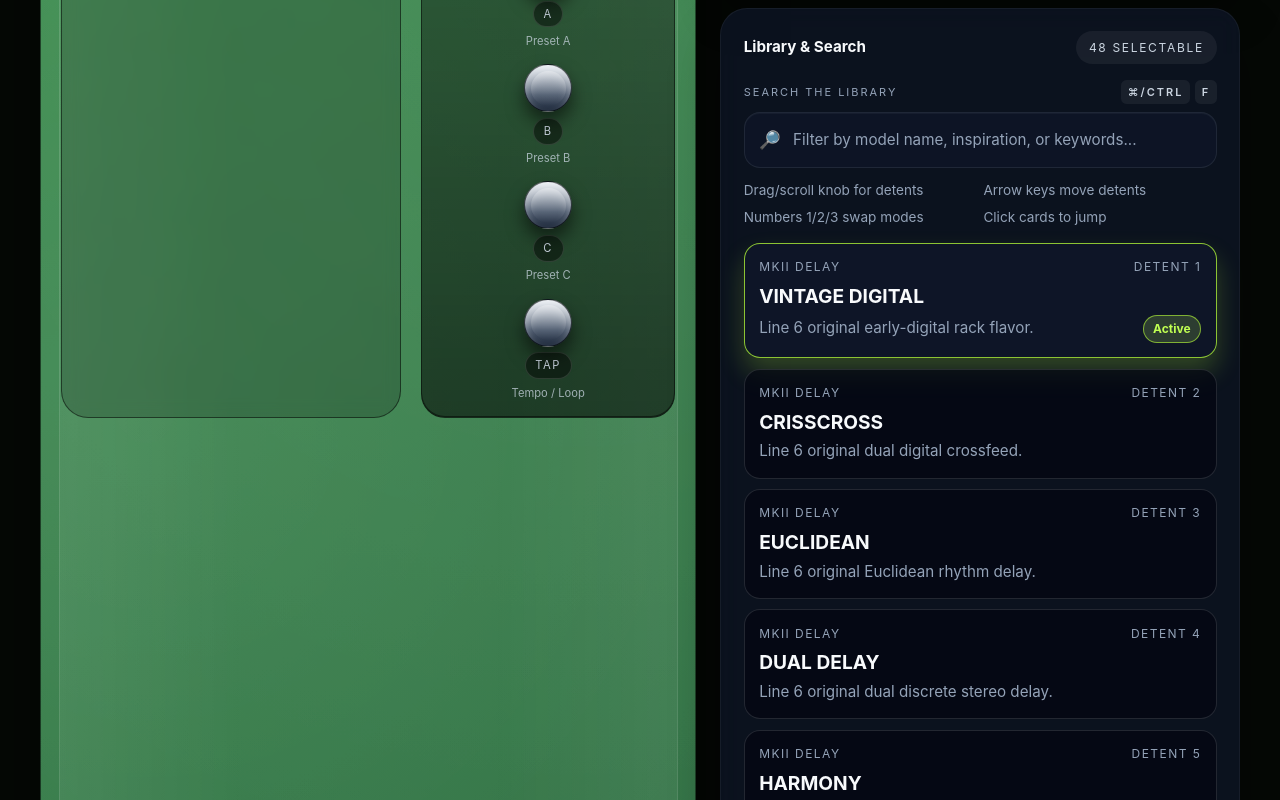
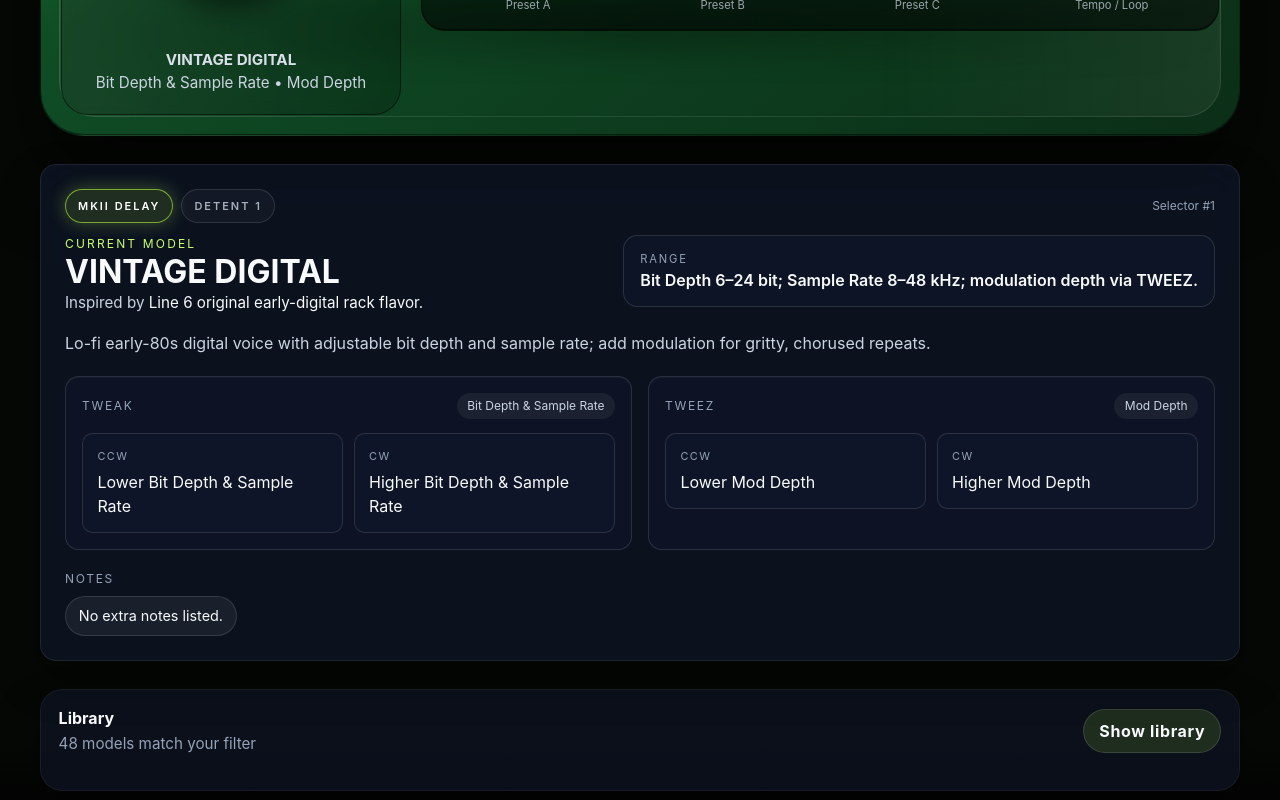
Before and after one commit to salmanj1/MacDLmkII, a React (Vite) app: page / in a window 1280 px wide. Shown: the part 1020-1820 px from the top of the page. Built offline with nearby package versions, Linux system fonts and the light colour scheme.

Commit message:
refactor

```diff
--- a/package.json
+++ b/package.json
@@ -12,7 +12,7 @@
     "tauri": "tauri",
     "data:extract": "tsx scripts/extractPdfText.ts",
     "data:build": "pnpm data:extract && tsx scripts/generateEffects.ts",
-    "storybook": "storybook dev -p 6006",
+    "storybook": "storybook dev -p 6006 --no-open",
     "storybook:build": "storybook build"
   },
   "dependencies": {
--- a/src/App.module.less
+++ b/src/App.module.less
@@ -72,15 +72,99 @@
   gap: 1.75rem;
 }
 
-.contentGrid {
+.utilityBar {
   display: grid;
-  gap: 1.5rem;
+  gap: 0.65rem;
 }
 
-.rightStack {
+.instructions {
+  border-radius: 1rem;
+  border: 1px solid fade(@textPrimary, 6%);
+  background: fade(@panel, 70%);
+  padding: 0.9rem 1rem;
+  display: grid;
+  grid-template-columns: repeat(auto-fit, minmax(180px, 1fr));
+  gap: 0.5rem;
+  font-size: 0.9rem;
+  color: @textMuted;
+}
+
+.faceplateWrap {
+  width: 100%;
+}
+
+.infoWrap {
+  width: 100%;
+}
+
+.librarySection {
+  border-radius: 1.4rem;
+  border: 1px solid fade(@textPrimary, 6%);
+  background: fade(@panel, 60%);
+  padding: 1rem 1.1rem 1.25rem;
+  box-shadow: @shadowPanel;
+}
+
+.libraryHeader {
   display: flex;
-  flex-direction: column;
-  gap: 1rem;
+  align-items: center;
+  justify-content: space-between;
+  gap: 0.75rem;
+}
+
+.libraryTitle {
+  margin: 0;
+  font-weight: 700;
+  color: @textPrimary;
+}
+
+.librarySubtitle {
+  margin: 0.2rem 0 0;
+  color: @textMuted;
+  font-size: 0.95rem;
+}
+
+.libraryToggle {
+  border-radius: 9999px;
+  border: 1px solid @borderSoft;
+  background: fade(@glow, 12%);
+  color: @textPrimary;
+  padding: 0.55rem 0.95rem;
+  font-weight: 700;
+  letter-spacing: 0.04em;
+  cursor: pointer;
+  transition:
+    border-color 140ms ease,
+    box-shadow 140ms ease,
+    transform 140ms ease;
+}
+
+.libraryToggle:hover {
+  border-color: fade(@glow, 60%);
+  box-shadow: 0 10px 20px fade(@glow, 14%);
+}
+
+.libraryToggle:active {
+  transform: translateY(1px);
+}
+
+.libraryBody {
+  margin-top: 0.85rem;
+}
+
+.libraryBodyOpen {
+  animation: fadeIn 160ms ease;
+}
+
+@keyframes fadeIn {
+  from {
+    opacity: 0;
+    transform: translateY(4px);
+  }
+  to {
+    opacity: 1;
+    transform: translateY(0);
+  }
 }
 
 .error {
@@ -103,8 +187,4 @@
   .main {
     padding: 3rem 2.5rem 3.5rem;
   }
-
-  .contentGrid {
-    grid-template-columns: 1.2fr 0.95fr;
-  }
 }
--- a/src/App.tsx
+++ b/src/App.tsx
@@ -8,12 +8,14 @@
 import { buildQaStats } from './utils/effectQa';
 import styles from './App.module.less';
 import ErrorBoundary from './components/organisms/ErrorBoundary/ErrorBoundary';
+import SearchBox from './components/molecules/SearchBox/SearchBox';
 
 // Top-level page wiring: orchestrates data hooks, keyboard shortcuts, and composes the atomic
 // UI blocks (faceplate, detail pane, library panel) so layout remains predictable.
 const App = () => {
   const [searchInput, setSearchInput] = useState<HTMLInputElement | null>(null);
   const [showQa, setShowQa] = useState(false);
+  const [libraryOpen, setLibraryOpen] = useState(false);
 
   const {
     mode,
@@ -66,7 +68,21 @@
 
           {loadingError && <p className={styles.error}>{loadingError}</p>}
 
-          <section className={styles.contentGrid}>
+          <section className={styles.utilityBar}>
+            <SearchBox
+              value={searchTerm}
+              onChange={setSearchTerm}
+              onFocusedShortcut={setSearchInput}
+            />
+            <div className={styles.instructions}>
+              <span>Drag/scroll knob for detents</span>
+              <span>Arrow keys move detents</span>
+              <span>Numbers 1/2/3 swap modes</span>
+              <span>Click cards to jump</span>
+            </div>
+          </section>
+
+          <section className={styles.faceplateWrap}>
             <Faceplate
               mode={mode}
               detent={currentDetent}
@@ -74,21 +90,47 @@
               onModeChange={setMode}
               onDetentChange={handleDetentChange}
             />
+          </section>
 
-            <div className={styles.rightStack}>
+          <section className={styles.infoWrap}>
             <EffectInfo effect={currentEffect} loading={isLoading} />
+          </section>
+
+          <section className={styles.librarySection}>
+            <div className={styles.libraryHeader}>
+              <div>
+                <p className={styles.libraryTitle}>Library</p>
+                <p className={styles.librarySubtitle}>
+                  {isLoading
+                    ? 'Loading library…'
+                    : `${filteredEffects.length} models match your filter`}
+                </p>
+              </div>
+              <button
+                type="button"
+                className={styles.libraryToggle}
+                aria-expanded={libraryOpen}
+                onClick={() => setLibraryOpen((prev) => !prev)}
+              >
+                {libraryOpen ? 'Hide library' : 'Show library'}
+              </button>
+            </div>
+
+            <div
+              className={`${styles.libraryBody} ${libraryOpen ? styles.libraryBodyOpen : ''}`}
+              aria-hidden={!libraryOpen}
+            >
+              {libraryOpen && (
                 <LibraryPanel
                   filteredEffects={filteredEffects}
                   mode={mode}
                   currentDetent={currentDetent}
-                searchTerm={searchTerm}
-                onSearchChange={setSearchTerm}
-                onSearchInputRef={setSearchInput}
                   onSelectEffect={jumpToEffect}
                   qaStats={qaStats}
                   showQa={showQa}
                   loading={isLoading}
                 />
+              )}
             </div>
           </section>
         </main>
--- a/src/components/organisms/LibraryPanel/LibraryPanel.module.less
+++ b/src/components/organisms/LibraryPanel/LibraryPanel.module.less
@@ -4,46 +4,14 @@
   border-radius: 1.7rem;
   border: 1px solid fade(#fff, 5%);
   background: @panel;
-  padding: 1.4rem;
+  padding: 1.1rem 1.2rem 1.4rem;
   box-shadow: @shadowPanel;
   backdrop-filter: blur(12px);
   color: @textSecondary;
 }
 
-.headerRow {
-  display: flex;
-  align-items: center;
-  justify-content: space-between;
-  gap: 0.75rem;
-  font-size: 0.95rem;
-  color: @textSecondary;
-}
-
-.headerTitle {
-  font-weight: 700;
-  color: @textPrimary;
-}
-
-.countPill {
-  border-radius: 9999px;
-  background: fade(@textPrimary, 6%);
-  padding: 0.45rem 0.8rem;
-  text-transform: uppercase;
-  letter-spacing: 0.14em;
-  font-size: 0.75rem;
-}
-
-.shortcuts {
-  margin-top: 0.75rem;
-  display: grid;
-  grid-template-columns: repeat(auto-fit, minmax(180px, 1fr));
-  gap: 0.4rem;
-  font-size: 0.85rem;
-  color: @textMuted;
-}
-
 .qaCard {
-  margin-top: 1rem;
+  margin-top: 0.25rem;
   border-radius: 1rem;
   border: 1px solid fade(@glow, 30%);
   background: fade(@glow, 6%);
@@ -82,7 +50,7 @@
 }
 
 .listGrid {
-  margin-top: 1rem;
+  margin-top: 1.15rem;
   display: grid;
   grid-template-columns: repeat(auto-fit, minmax(240px, 1fr));
   gap: 0.65rem;
@@ -154,7 +122,3 @@
   font-size: 0.75rem;
   font-weight: 700;
 }
-
-.searchWrap {
-  margin-top: 1rem;
-}
--- a/src/components/organisms/LibraryPanel/LibraryPanel.tsx
+++ b/src/components/organisms/LibraryPanel/LibraryPanel.tsx
@@ -1,6 +1,5 @@
 import type { EffectInfo, Mode } from '../../../data/commonParams';
 import type { QaStats } from '../../../utils/effectQa';
-import SearchBox from '../../molecules/SearchBox/SearchBox';
 import Skeleton from '../../atoms/Skeleton/Skeleton';
 import styles from './LibraryPanel.module.less';
 
@@ -8,9 +7,6 @@
   filteredEffects: EffectInfo[];
   mode: Mode;
   currentDetent: number;
-  searchTerm: string;
-  onSearchChange: (value: string) => void;
-  onSearchInputRef: (ref: HTMLInputElement | null) => void;
   onSelectEffect: (effect: EffectInfo) => void;
   qaStats: QaStats;
   showQa: boolean;
@@ -18,16 +14,13 @@
 };
 
 /**
- * Houses the right-column controls: search, QA stats, and the grid of effect cards.
- * Kept separate from the faceplate so the atomic layers stay clear.
+ * Lists the available effects plus optional QA stats.
+ * Separated from the faceplate so the atomic layers stay clear.
  */
 const LibraryPanel = ({
   filteredEffects,
   mode,
   currentDetent,
-  searchTerm,
-  onSearchChange,
-  onSearchInputRef,
   onSelectEffect,
   qaStats,
   showQa,
@@ -35,28 +28,6 @@
 }: LibraryPanelProps) => {
   return (
     <div className={styles.panel}>
-      <div className={styles.headerRow}>
-        <span className={styles.headerTitle}>Library &amp; Search</span>
-        <span className={styles.countPill}>
-          {loading ? 'Loading…' : `${filteredEffects.length} selectable`}
-        </span>
-      </div>
-
-      <div className={styles.searchWrap}>
-        <SearchBox
-          value={searchTerm}
-          onChange={onSearchChange}
-          onFocusedShortcut={onSearchInputRef}
-        />
-      </div>
-
-      <div className={styles.shortcuts}>
-        <span>Drag/scroll knob for detents</span>
-        <span>Arrow keys move detents</span>
-        <span>Numbers 1/2/3 swap modes</span>
-        <span>Click cards to jump</span>
-      </div>
-
       {showQa && (
         <div className={styles.qaCard}>
           <div className={styles.qaHeader}>
```
Also changed, not shown: 1 other file (tests, documents, lock files or other folders). Lines whose indentation alone changed are shown as unchanged.
